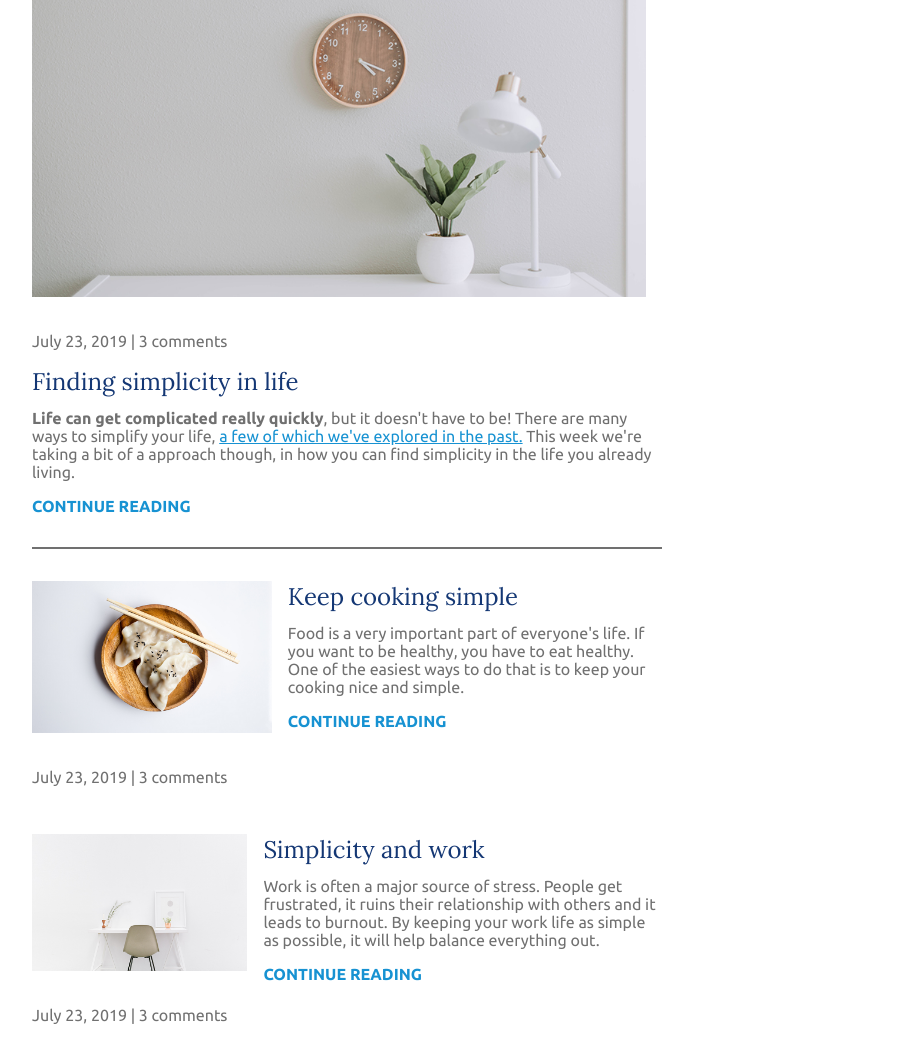
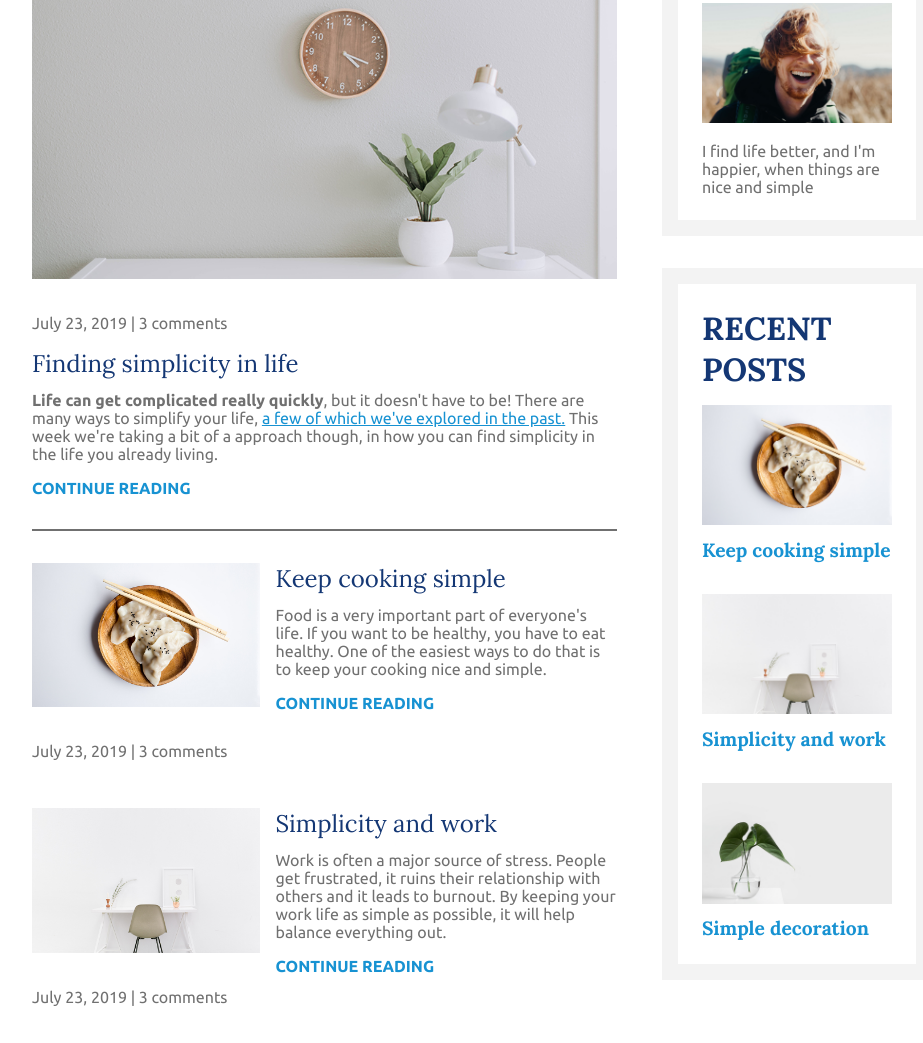
Before and after one commit to DimaProhorenko/SimpleLife, a plain HTML site: page index.html in a window 1280 px wide. Shown: the part 246-1289 px from the top of the page, without its empty margins (158-1081 px from the left). Drawn offline with Linux system fonts and the light colour scheme.

Commit message:
finished home page

```diff
--- a/css/style.css
+++ b/css/style.css
@@ -1,5 +1,5 @@
 :root {
-    --light-gray: #f8f8f8;
+    --light-gray: #f3f3f3;
     --dark-gray: #707070;
     --light-blue: #1792d2;
     --dark-blue: #143774;
@@ -128,6 +128,7 @@ img {
     display: flex;
     flex-direction: column;
     margin-bottom: 2em;
+    width: 100%;
 }
 
 /* .post:not(:last-child) {
@@ -159,6 +160,43 @@ img {
     text-transform: uppercase;
 }
 
+.widget {
+    padding: 1.5em;
+    border: 1em solid var(--light-gray);
+    margin-bottom: 2em;
+}
+
+.widget-title {
+    font-size: 2rem;
+    text-transform: uppercase;
+    color: var(--dark-blue);
+    margin-bottom: .45em;
+}
+
+.widget-title-s {
+    font-size: 1.2rem;
+    color: var(--light-blue);
+    margin-top: .5em;
+}
+
+.widget-text {
+    margin-top: 1em;
+}
+
+.recent-post:not(:last-child) {
+    margin-bottom: 2em;
+}
+
+.footer {
+    padding: 4em 2em;
+    background-color: var(--dark-blue);
+    text-align: center;
+    color: var(--light-gray);
+}
+
+.footer-title {
+    margin-bottom: .4em;
+}
 
 @media screen and (max-width: 380px) {
     .header-nav ul {
@@ -195,17 +233,33 @@ img {
     }
 
     .main-content {
-        width: 70%;
+        width: 65%;
     }
     .main-sidebar {
-        width: 25%;
+        width: 30%;
     }
 
     .post:not(.feature-post) {
         flex-direction: row;
     }
 
-    .post:not(.peature-post) .post-left {
+    .post:not(.feature-post) img {
+        /* width: 30rem; */
+        /* height: 100%; */
+    }
+
+    .post:not(.feature-post) .post-left {
+        /* width: 60%; */
+        width: 40%;
         margin-right: 1em;
     }
+
+    .post:not(.feature-post) .post-right {
+        width: 60%;
+        padding: 0;
+    }
+
+    /* .widget-title {
+        font-size
+    } */
 }
--- a/index.html
+++ b/index.html
@@ -59,7 +59,9 @@
           <div class="hr-line"></div>
           <article class="post">
             <div class="post-left">
-              <img src="./img/food.jpg" alt="post img" />
+              <div class="post-img">
+                <img src="./img/food.jpg" alt="post img" />
+              </div>
               <p class="post-info">July 23, 2019 | 3 comments</p>
             </div>
             <div class="post-right">
@@ -110,9 +112,44 @@
           </article>
         </div>
         <div class="main-sidebar">
-          <h1>Sidebar</h1>
+          <section class="widget">
+            <h2 class="widget-title">About me</h2>
+            <img src="./img/about-me.jpg" alt="about-me image" />
+            <p class="widget-text">
+              I find life better, and I'm happier, when things are nice and
+              simple
+            </p>
+          </section>
+          <section class="widget recent-posts">
+            <h2 class="widget-title">Recent Posts</h2>
+            <div class="recent-post">
+              <a href="#">
+                <img src="./img/food.jpg" alt="food" />
+                <h3 class="widget-title-s">Keep cooking simple</h3>
+              </a>
+            </div>
+            <div class="recent-post">
+              <a href="#"
+                ><img src="./img/work.jpg" alt="food" />
+                <h3 class="widget-title-s">Simplicity and work</h3></a
+              >
+            </div>
+            <div class="recent-post">
+              <a href="#">
+                <img src="./img/deco.jpg" alt="food" />
+                <h3 class="widget-title-s">Simple decoration</h3>
+              </a>
+            </div>
+          </section>
         </div>
       </div>
     </main>
+
+    <footer class="footer">
+      <div class="container footer-container">
+        <h3 class="footer-title">Living the Simple Life</h3>
+        <p class="footer-text">Copyright 2023</p>
+      </div>
+    </footer>
   </body>
 </html>
```
